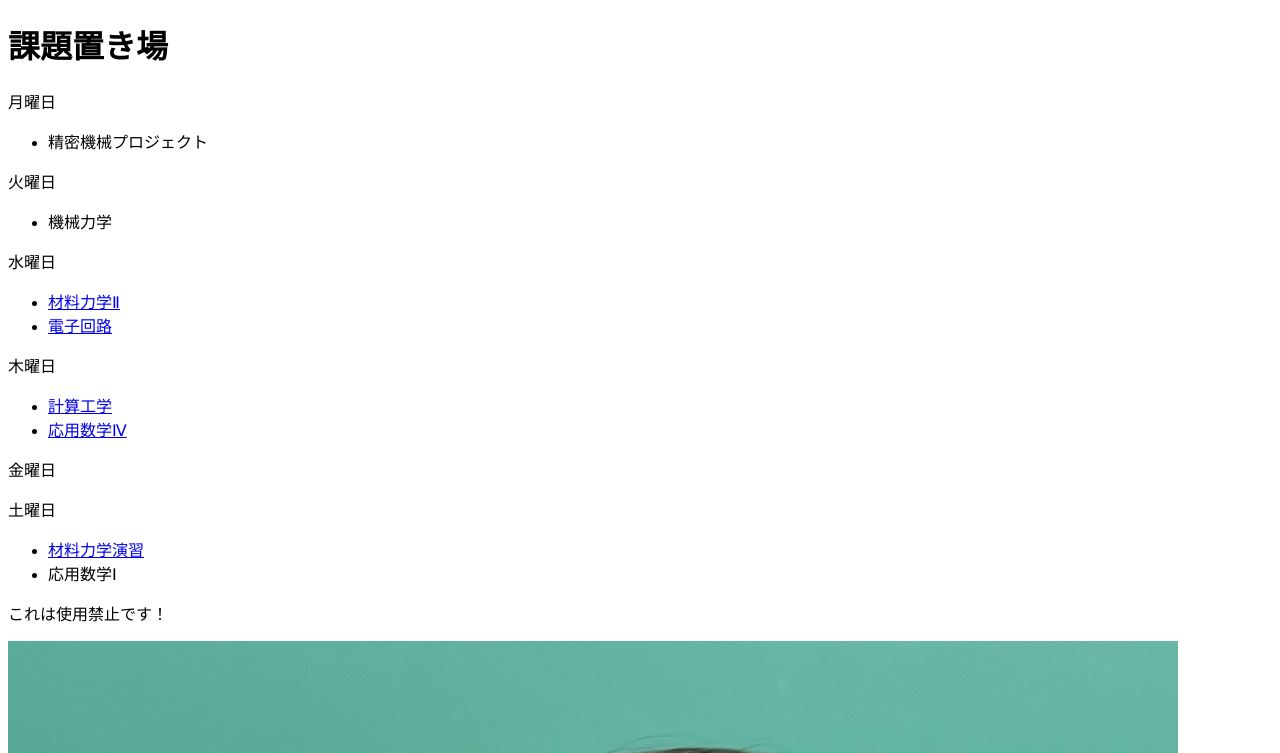
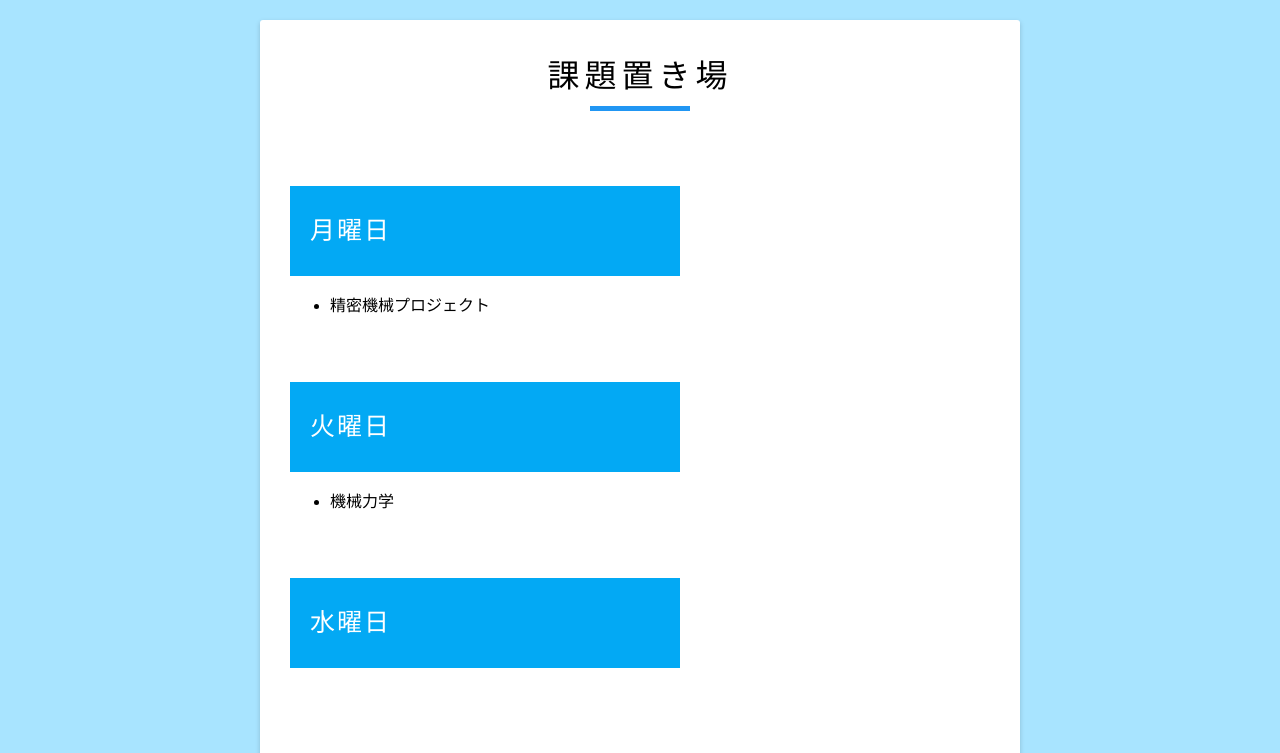
Before and after one commit to Tomokimo/assignment-, a plain HTML site: page index.html in a window 1280 px wide. Shown: the top 753 px of the page. Drawn offline with Linux system fonts and the light colour scheme.

Commit message:
Update index.html

```diff
--- a/index.html
+++ b/index.html
@@ -10,7 +10,7 @@
         <meta http-equiv="X-UA-Compatible" content="IE=edge">
         <title>私のホームページです</title>
         <!--同じファイルに保存しているcssのデータと繋げるコマンド-->
-        <link rel="stylesheet" href="stylesheat.css">
+        <link rel="stylesheet" href="stylesheet.css">
     </head>
     <body>
         <!--このbody内のものが画面に出力される-->
```
